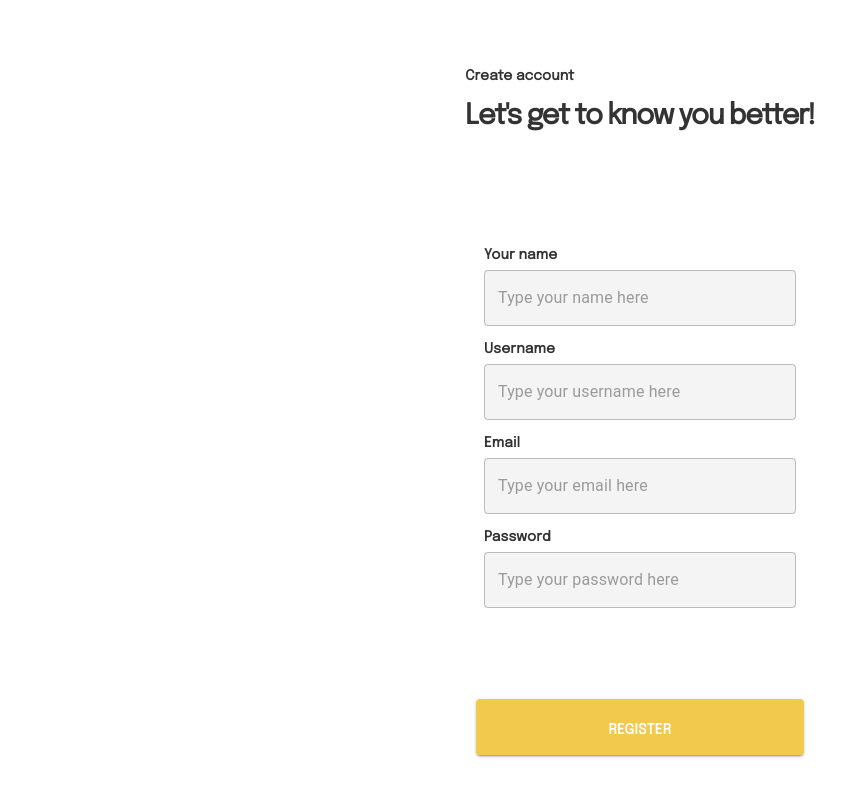
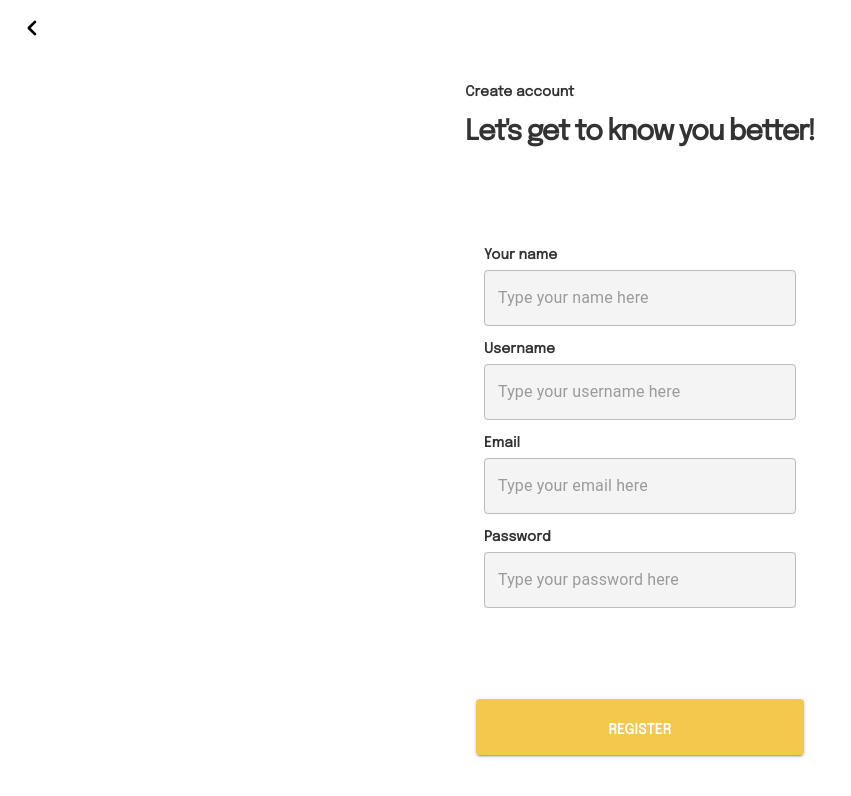
Before and after one commit to Pratikcs50/tic-tac-toe, a React (Create React App) app: page / in a window 1280 px wide. Shown: the top 796 px of the page, without its empty margins (0-851 px from the left). Built offline with nearby package versions, Linux system fonts and the light colour scheme; a web font is replaced by a local one.

Commit message:
implemented Actionbar component into register

```diff
--- a/src/layout/register/Register.jsx
+++ b/src/layout/register/Register.jsx
@@ -2,10 +2,12 @@ import React from "react";
 import "./Register.scss";
 import StyledButton from "../../components/StyledButton";
 import StyledTextField from "../../components/StyledTextField/StyledTextField";
+import ActionBar from "../../components/ActionBar/ActionBar";
 
 function Register() {
   return (
     <div className='register_container'>
+      <ActionBar to=""/>
       <div className='text_container'>
         <div className='sub_heading'>Create account</div>
         <div className='heading'>Let's get to know you better!</div>
@@ -40,5 +42,3 @@ function Register() {
 }
 
 export default Register;
-
-// added text field for name input in register page layout
--- a/src/layout/register/Register.scss
+++ b/src/layout/register/Register.scss
@@ -5,6 +5,7 @@
   flex-direction: column;
   height: 100vh;
   width: 100vw;
+  padding-top: 32px;
 
   .text_container {
     display: flex;
@@ -12,7 +13,7 @@
     justify-content: center;
     flex-direction: column;
     gap: 18px;
-    padding: 24px;
+    padding: 8px 24px;
     height: fit-content;
 
     .sub_heading {
```
